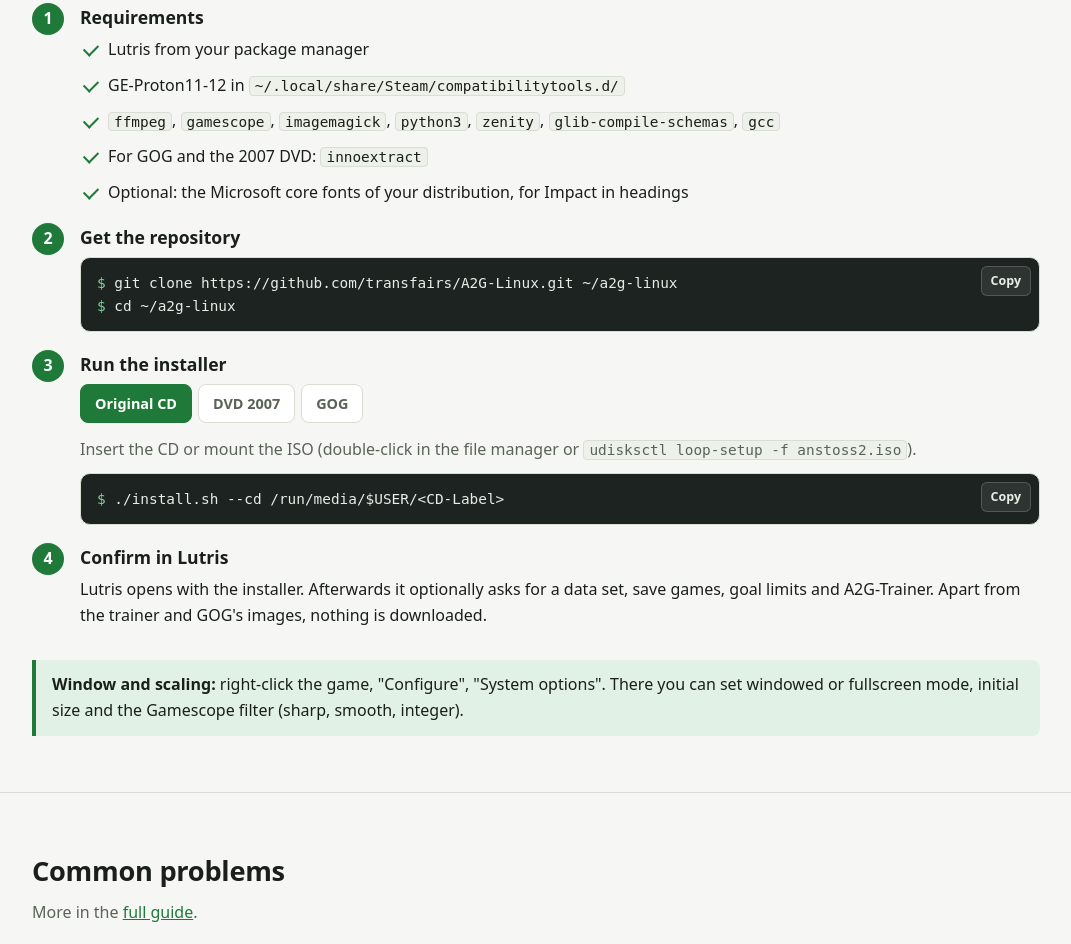
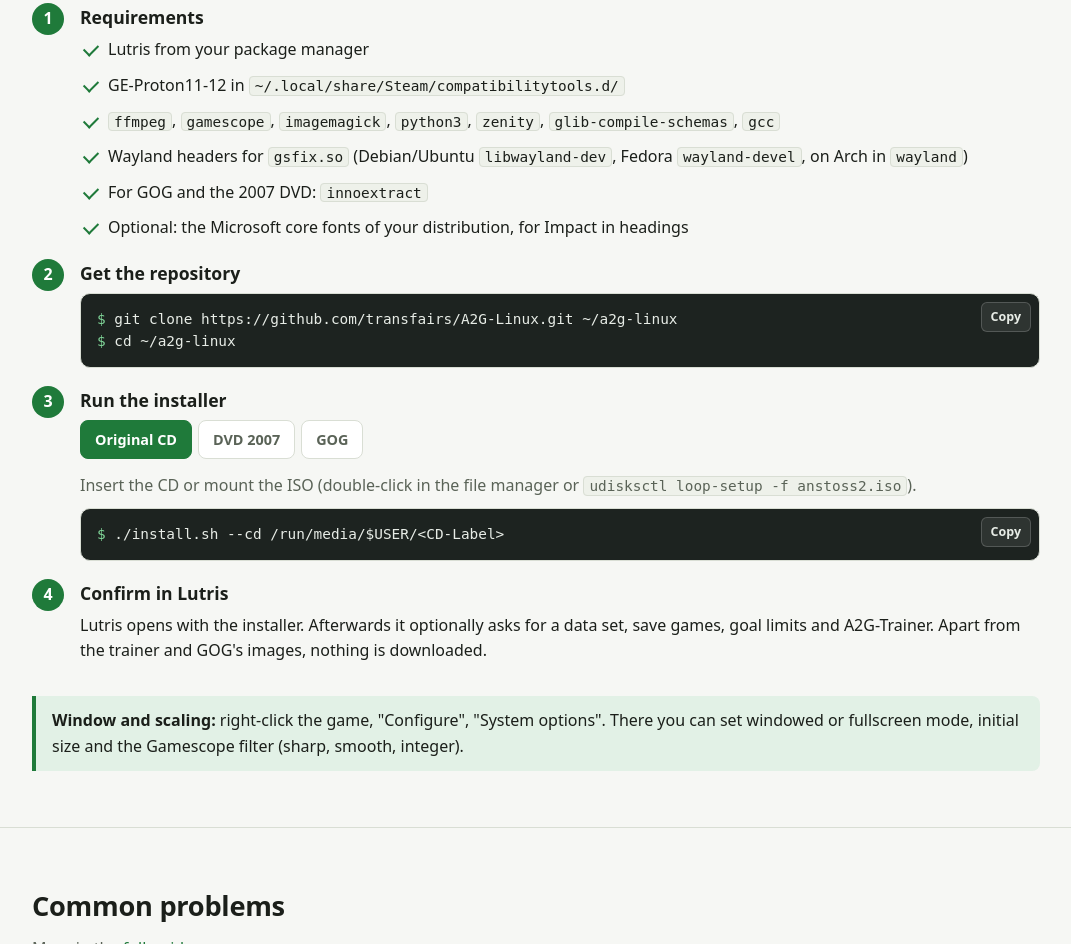
Before and after one commit to transfairs/A2G-Linux, a plain HTML site: page docs/index.html in a window 1280 px wide. Shown: the part 2196-3140 px from the top of the page, without its empty margins (104-1175 px from the left). Drawn offline with Linux system fonts and the light colour scheme.

Commit message:
Install and document the Wayland headers that gsfix.so needs
The CI runner lacked libwayland-dev, so the tox env build failed on gsfix.c; the README and the GitHub page did not list the headers as a requirement either.

```diff
--- a/docs/index.html
+++ b/docs/index.html
@@ -437,6 +437,7 @@
             <li><span lang="de">Lutris aus der Paketverwaltung</span><span lang="en">Lutris from your package manager</span></li>
             <li><span lang="de">GE-Proton11-12 in <code>~/.local/share/Steam/compatibilitytools.d/</code></span><span lang="en">GE-Proton11-12 in <code>~/.local/share/Steam/compatibilitytools.d/</code></span></li>
             <li><code>ffmpeg</code>, <code>gamescope</code>, <code>imagemagick</code>, <code>python3</code>, <code>zenity</code>, <code>glib-compile-schemas</code>, <code>gcc</code></li>
+            <li><span lang="de">Wayland-Header für <code>gsfix.so</code> (Debian/Ubuntu <code>libwayland-dev</code>, Fedora <code>wayland-devel</code>, bei Arch in <code>wayland</code>)</span><span lang="en">Wayland headers for <code>gsfix.so</code> (Debian/Ubuntu <code>libwayland-dev</code>, Fedora <code>wayland-devel</code>, on Arch in <code>wayland</code>)</span></li>
             <li><span lang="de">Für GOG und die DVD 2007: <code>innoextract</code></span><span lang="en">For GOG and the 2007 DVD: <code>innoextract</code></span></li>
             <li><span lang="de">Optional: die Microsoft-Core-Fonts deiner Distribution, für Impact in den Überschriften</span><span lang="en">Optional: the Microsoft core fonts of your distribution, for Impact in headings</span></li>
           </ul>
```
Also changed, not shown: 2 other files.
